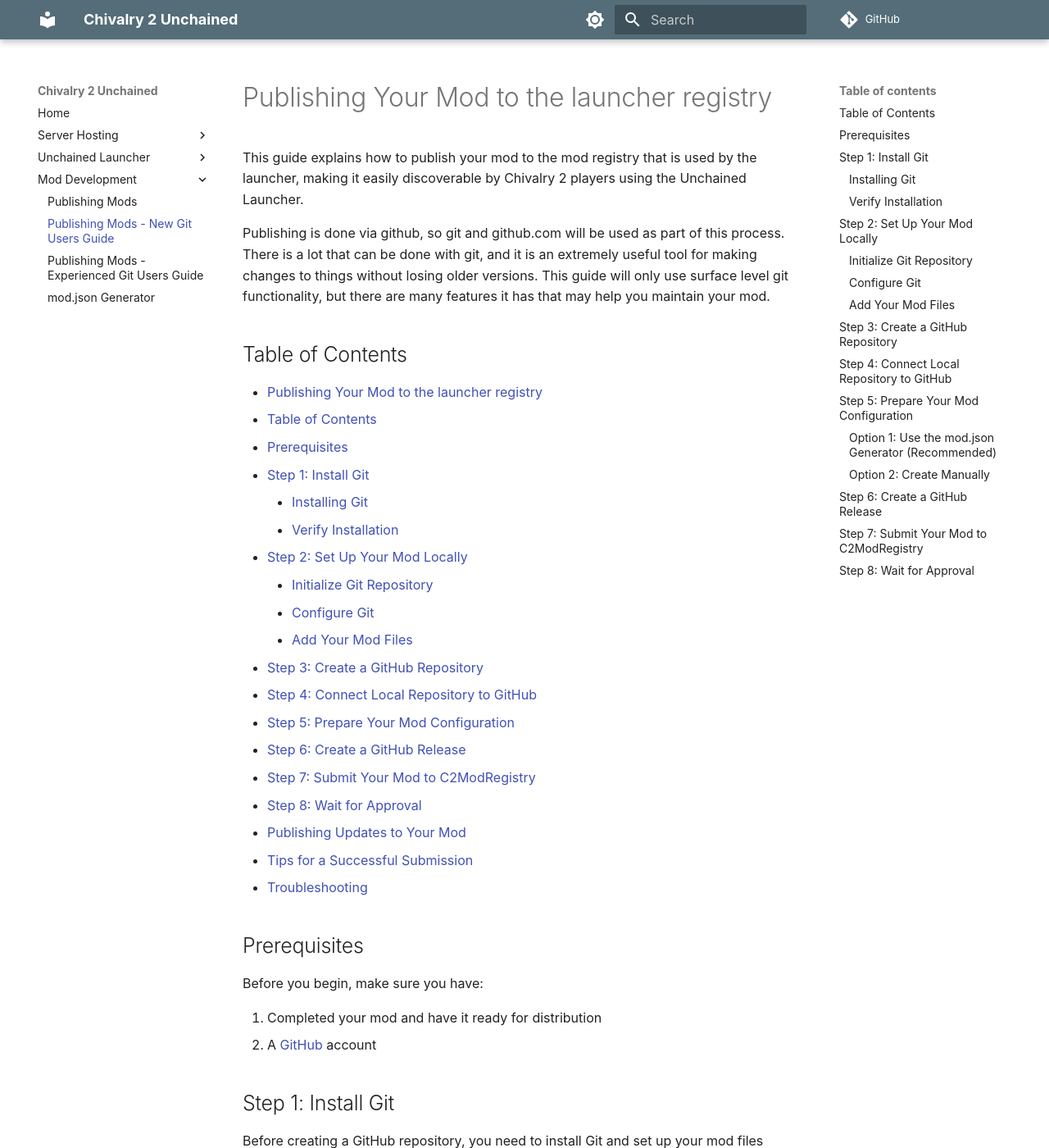
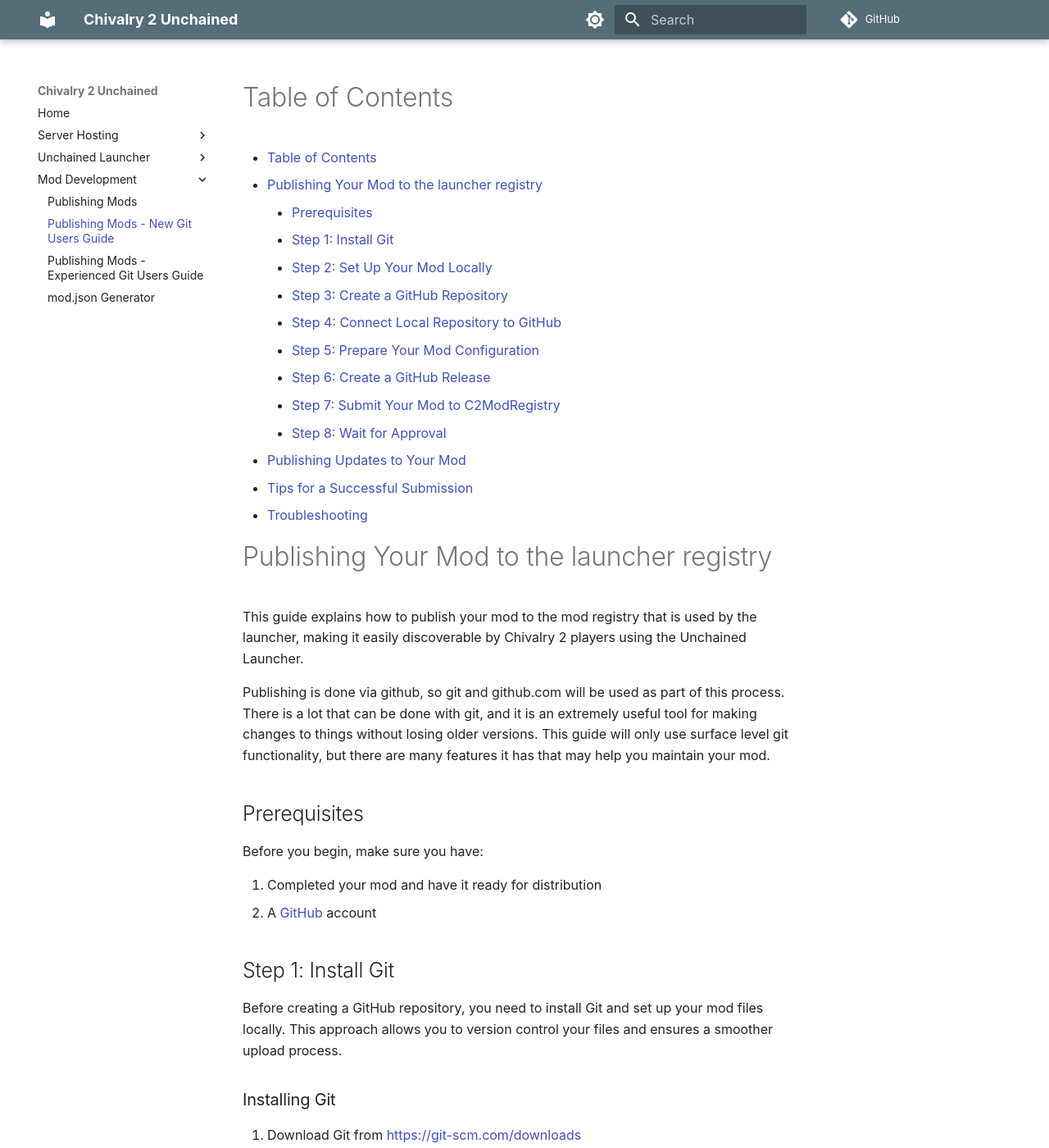
Before and after one commit to Chiv2-Community/unchained-wiki, an MkDocs documentation site: the page built from docs/mods/publishing-mods/newbies-guide.md, in a window 1280 px wide and 1400 px high. Shown: the whole window at 82% size. Built offline with MkDocs 1.6.1 and Material for MkDocs 9.7.7, drawn with Linux system fonts in a browser that asks for light colours; some web fonts are replaced; comment, search, counter and statistics services are not loaded.

Commit message:
Refining header tags

```diff
--- a/docs/mods/publishing-mods/newbies-guide.md
+++ b/docs/mods/publishing-mods/newbies-guide.md
@@ -1,29 +1,25 @@
+# Table of Contents
+- [Table of Contents](#table-of-contents)
+- [Publishing Your Mod to the launcher registry](#publishing-your-mod-to-the-launcher-registry)
+    - [Prerequisites](#prerequisites)
+    - [Step 1: Install Git](#step-1-install-git)
+    - [Step 2: Set Up Your Mod Locally](#step-2-set-up-your-mod-locally)
+    - [Step 3: Create a GitHub Repository](#step-3-create-a-github-repository)
+    - [Step 4: Connect Local Repository to GitHub](#step-4-connect-local-repository-to-github)
+    - [Step 5: Prepare Your Mod Configuration](#step-5-prepare-your-mod-configuration)
+    - [Step 6: Create a GitHub Release](#step-6-create-a-github-release)
+    - [Step 7: Submit Your Mod to C2ModRegistry](#step-7-submit-your-mod-to-c2modregistry)
+    - [Step 8: Wait for Approval](#step-8-wait-for-approval)
+- [Publishing Updates to Your Mod](#publishing-updates-to-your-mod)
+- [Tips for a Successful Submission](#tips-for-a-successful-submission)
+- [Troubleshooting](#troubleshooting)
+
+
 # Publishing Your Mod to the launcher registry
 
 This guide explains how to publish your mod to the mod registry that is used by the launcher, making it easily discoverable by Chivalry 2 players using the Unchained Launcher.
 
 Publishing is done via github, so git and github.com will be used as part of this process. There is a lot that can be done with git, and it is an extremely useful tool for making changes to things without losing older versions. This guide will only use surface level git functionality, but there are many features it has that may help you maintain your mod.
-
-## Table of Contents
-- [Publishing Your Mod to the launcher registry](#publishing-your-mod-to-the-launcher-registry)
-  - [Table of Contents](#table-of-contents)
-  - [Prerequisites](#prerequisites)
-  - [Step 1: Install Git](#step-1-install-git)
-    - [Installing Git](#installing-git)
-    - [Verify Installation](#verify-installation)
-  - [Step 2: Set Up Your Mod Locally](#step-2-set-up-your-mod-locally)
-    - [Initialize Git Repository](#initialize-git-repository)
-    - [Configure Git](#configure-git)
-    - [Add Your Mod Files](#add-your-mod-files)
-  - [Step 3: Create a GitHub Repository](#step-3-create-a-github-repository)
-  - [Step 4: Connect Local Repository to GitHub](#step-4-connect-local-repository-to-github)
-  - [Step 5: Prepare Your Mod Configuration](#step-5-prepare-your-mod-configuration)
-  - [Step 6: Create a GitHub Release](#step-6-create-a-github-release)
-  - [Step 7: Submit Your Mod to C2ModRegistry](#step-7-submit-your-mod-to-c2modregistry)
-  - [Step 8: Wait for Approval](#step-8-wait-for-approval)
-- [Publishing Updates to Your Mod](#publishing-updates-to-your-mod)
-- [Tips for a Successful Submission](#tips-for-a-successful-submission)
-- [Troubleshooting](#troubleshooting)
 
 
 ## Prerequisites
```
Also changed, not shown: docs/mods/publishing-mods.md (+0 -1 lines).
